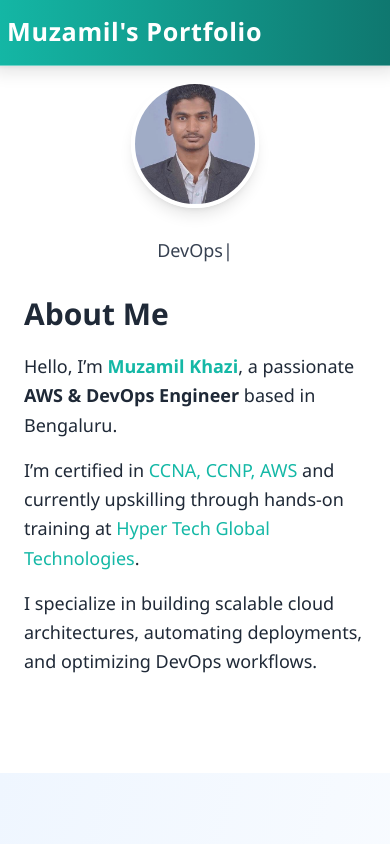
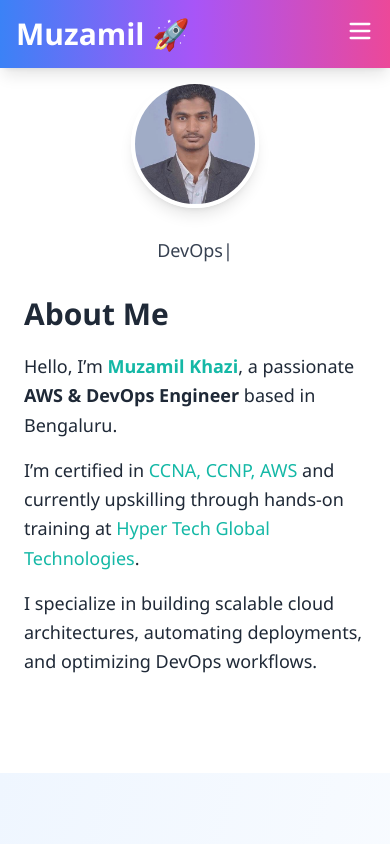
Before and after one commit to Muzzu9655/aws-devops-portfolio, a React (Create React App) app: page / in a window 390 px wide. Shown: the top 844 px of the page. Built offline with nearby package versions, Linux system fonts and the light colour scheme.

Commit message:
Initial commit

```diff
--- a/src/components/Contact.js
+++ b/src/components/Contact.js
@@ -11,22 +11,20 @@ function Contact() {
           Contact
         </h2>
 
-
-
         <div className="mb-6 animate-fade-in-up">
           <p className="mb-2"><strong>Phone:</strong> +91 9611914083 📞</p>
           <p className="mb-2">
             <strong>Email:</strong>
             <a
               href="mailto:muzammilkhazi313@gmail.com"
-              className="text-blue-600 hover:underline"
+              className="text-blue-600 hover:underline ml-1"
             >
               muzammilkhazi313@gmail.com 📧
             </a>
           </p>
         </div>
 
-        <div className="flex justify-start gap-6 mb-6 animate-fade-in-up">
+        <div className="flex flex-wrap justify-start gap-6 mb-6 animate-fade-in-up">
           <a
             href="https://www.linkedin.com/in/muzammil-khazi-8506851b0/"
             className="text-blue-700 hover:underline"
@@ -46,7 +44,7 @@ function Contact() {
         </div>
 
         <a
-          href={`${process.env.PUBLIC_URL}/Muzamil_kazi_Resume.pdf?updated=true`}
+          href="/aws-devops-portfolio/Muzamil_kazi_Resume.pdf"
           download
           className="inline-block bg-blue-600 text-white py-2 px-6 rounded hover:bg-blue-700 transition animate-fade-in-up"
         >
--- a/src/components/Navbar.js
+++ b/src/components/Navbar.js
@@ -1,81 +1,47 @@
-// src/components/Navbar.js
 import React, { useState } from 'react';
 
 function Navbar() {
-  const [isMobileMenuOpen, setIsMobileMenuOpen] = useState(false);
+  const [isOpen, setIsOpen] = useState(false);
+
+  const toggleMenu = () => setIsOpen(!isOpen);
 
   return (
-    <nav className="bg-gradient-to-r from-teal-500 to-teal-700 fixed w-full z-10 top-0 shadow-lg transition-all duration-500 ease-in-out transform hover:scale-105">
-      <div className="max-w-7xl mx-auto p-4 flex justify-between items-center text-white">
-        {/* Logo or Title */}
-        <h1 className="text-2xl font-extrabold tracking-wide transition-all duration-300 transform hover:scale-110">Muzamil's Portfolio</h1>
-
-        {/* Desktop Navbar Links */}
-        <div className="hidden md:flex space-x-8">
-          <a
-            href="#home"
-            className="text-lg hover:text-yellow-400 transition-all duration-300 transform hover:scale-110"
-          >
-            Home
-          </a>
-          <a
-            href="#skills"
-            className="text-lg hover:text-yellow-400 transition-all duration-300 transform hover:scale-110"
-          >
-            Skills
-          </a>
-          <a
-            href="#projects"
-            className="text-lg hover:text-yellow-400 transition-all duration-300 transform hover:scale-110"
-          >
-            Projects
-          </a>
-          <a
-            href="#contact"
-            className="text-lg hover:text-yellow-400 transition-all duration-300 transform hover:scale-110"
-          >
-            Contact
-          </a>
+    <nav className="bg-gradient-to-r from-blue-500 via-purple-500 to-pink-500 shadow-lg fixed w-full top-0 left-0 z-50">
+      <div className="max-w-6xl mx-auto px-4 py-4 flex justify-between items-center">
+        <div className="text-3xl font-extrabold text-white">
+          Muzamil 🚀
         </div>
 
-        {/* Mobile Menu Button (Hamburger) */}
-        <div className="md:hidden flex items-center">
-          <button
-            onClick={() => setIsMobileMenuOpen(!isMobileMenuOpen)}
-            className="text-2xl transition-all duration-300 hover:text-yellow-400 transform"
-          >
-            <i className={`fas ${isMobileMenuOpen ? 'fa-times' : 'fa-bars'}`} />
+        <div className="hidden md:flex space-x-8 text-lg">
+          <a href="#home" className="text-white hover:text-yellow-300 transition duration-300">Home</a>
+          <a href="#about" className="text-white hover:text-yellow-300 transition duration-300">About</a>
+          <a href="#projects" className="text-white hover:text-yellow-300 transition duration-300">Projects</a>
+          <a href="#contact" className="text-white hover:text-yellow-300 transition duration-300">Contact</a>
+        </div>
+
+        {/* Mobile menu button */}
+        <div className="md:hidden">
+          <button onClick={toggleMenu} className="text-white focus:outline-none">
+            <svg className="h-7 w-7" fill="none" viewBox="0 0 24 24" stroke="currentColor">
+              {isOpen ? (
+                <path strokeLinecap="round" strokeLinejoin="round" strokeWidth={2}
+                  d="M6 18L18 6M6 6l12 12" />
+              ) : (
+                <path strokeLinecap="round" strokeLinejoin="round" strokeWidth={2}
+                  d="M4 6h16M4 12h16M4 18h16" />
+              )}
+            </svg>
           </button>
         </div>
       </div>
 
-      {/* Mobile Navbar Links */}
-      {isMobileMenuOpen && (
-        <div className="md:hidden bg-gradient-to-r from-teal-500 to-teal-700 p-4 space-y-4 text-center text-white transition-all duration-500 ease-in-out transform animate-slide-up">
-          <a
-            href="#home"
-            className="text-lg block hover:text-yellow-400 transition-all duration-300 transform hover:scale-110"
-          >
-            Home
-          </a>
-          <a
-            href="#skills"
-            className="text-lg block hover:text-yellow-400 transition-all duration-300 transform hover:scale-110"
-          >
-            Skills
-          </a>
-          <a
-            href="#projects"
-            className="text-lg block hover:text-yellow-400 transition-all duration-300 transform hover:scale-110"
-          >
-            Projects
-          </a>
-          <a
-            href="#contact"
-            className="text-lg block hover:text-yellow-400 transition-all duration-300 transform hover:scale-110"
-          >
-            Contact
-          </a>
+      {/* Mobile menu items */}
+      {isOpen && (
+        <div className="md:hidden px-4 pt-2 pb-4 space-y-4 bg-gradient-to-b from-blue-500 via-purple-500 to-pink-500">
+          <a href="#home" className="block text-white hover:text-yellow-300 text-lg transition duration-300">Home</a>
+          <a href="#about" className="block text-white hover:text-yellow-300 text-lg transition duration-300">About</a>
+          <a href="#projects" className="block text-white hover:text-yellow-300 text-lg transition duration-300">Projects</a>
+          <a href="#contact" className="block text-white hover:text-yellow-300 text-lg transition duration-300">Contact</a>
         </div>
       )}
     </nav>
```
